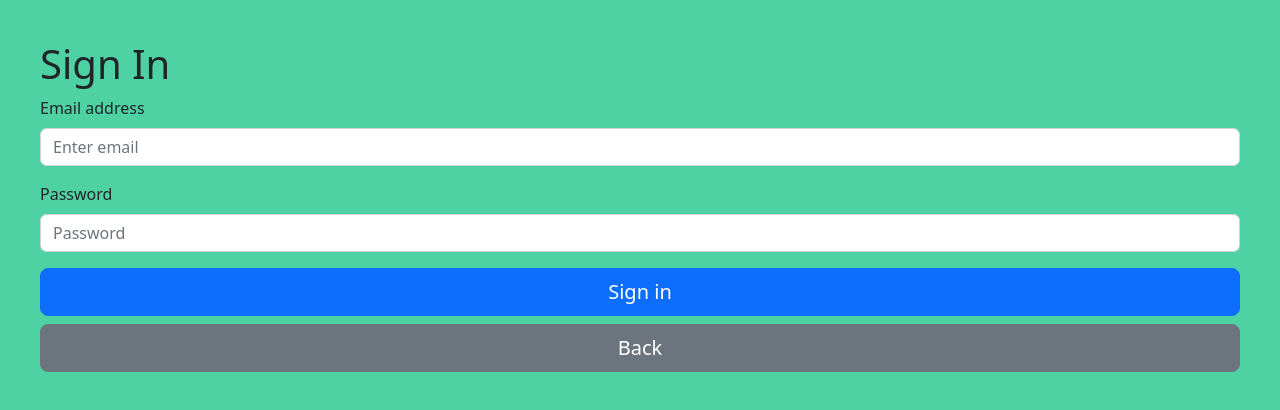
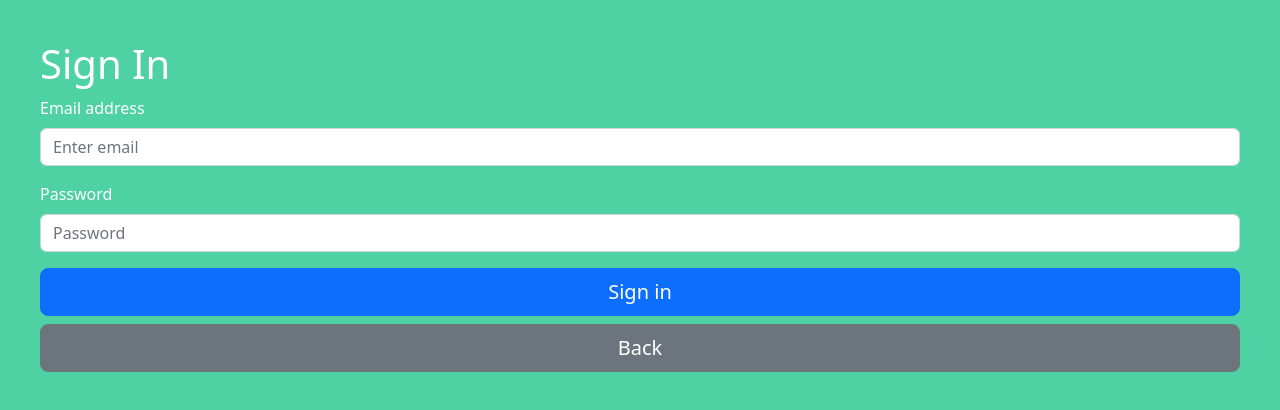
Before and after one commit to RinKokubo/solution-challenge-team-1, a React (Create React App) app: page /sign_in in a window 1280 px wide. Shown: the top 410 px of the page. Built offline with nearby package versions, Linux system fonts and the light colour scheme; the HTML template or start-up script is replaced by a standard one.

Commit message:
りおちゃんの修正反映

```diff
--- a/src/components/SignIn.js
+++ b/src/components/SignIn.js
@@ -26,14 +26,14 @@ const SignIn = () => {
   };
 
   return (
-    <Form onSubmit={handleSubmit} className="p-10 bg-[#4ed1a3] min-h-screen">
-      <h1>Sign In</h1>
+    <Form onSubmit={handleSubmit} className="p-10 bg-[#4ed1a3] justify-center min-h-screen">
+      <h1 className="text-white">Sign In</h1>
       <Form.Group className="mb-3" controlId="formBasicEmail">
-        <Form.Label>Email address</Form.Label>
+        <Form.Label className="text-white">Email address</Form.Label>
         <Form.Control name= "email" type="email" placeholder="Enter email" />
       </Form.Group>
       <Form.Group className="mb-3" controlId="formBasicPassword">
-        <Form.Label>Password</Form.Label>
+        <Form.Label className="text-white">Password</Form.Label>
         <Form.Control name= "password" type="password" placeholder="Password" />
       </Form.Group>
       <div className="d-grid gap-2">
```
